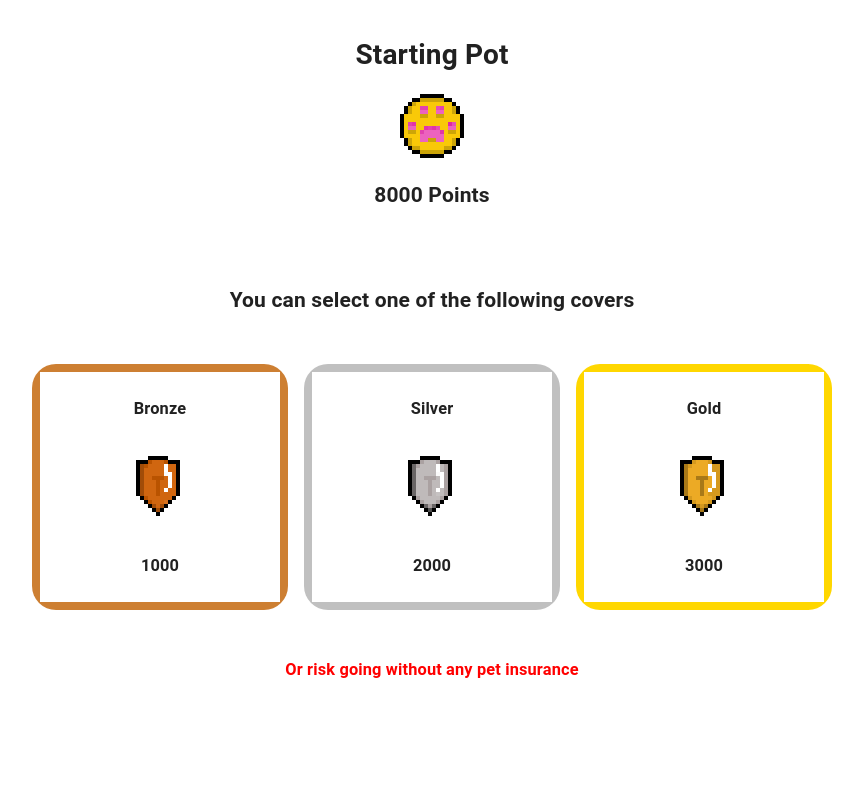
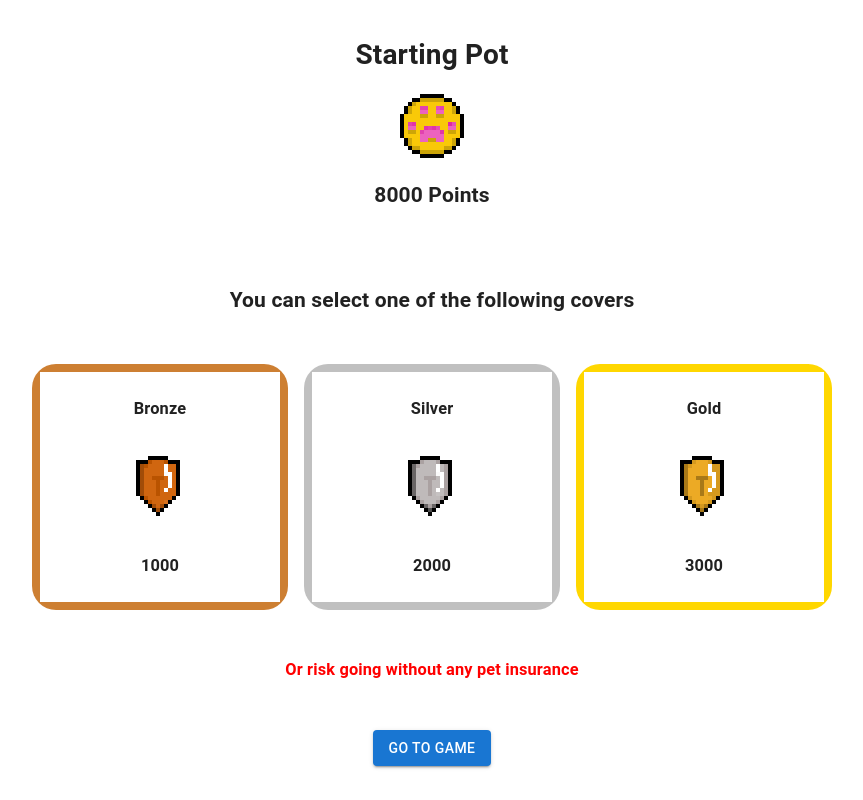
Before and after one commit to GJDteamOne/claw-and-order, a React (Create React App) app: page /starting-pot in a window 1280 px wide. Shown: the whole page, without its empty margins (208-1071 px from the left). Built offline with nearby package versions, Linux system fonts and the light colour scheme.

Commit message:
Add button to go to game

```diff
--- a/src/StartingPot.jsx
+++ b/src/StartingPot.jsx
@@ -2,12 +2,15 @@ import React, { useContext, useState } from 'react';
 import Box from '@mui/material/Box';
 import Paper from '@mui/material/Paper';
 import Stack from '@mui/material/Stack';
+import Button from '@mui/material/Button';
 import { styled } from '@mui/material/styles';
+import { useNavigate } from 'react-router-dom';
 import { GameContext } from './App';
 
 function StartingPot() {
   const { gameState, updateGameState } = useContext(GameContext);
   const [ selectedCoverType, setSelectedCoverType] = useState('');
+  const navigate = useNavigate();
 
   const handleClick = (selectedCover) => {
     updateGameState({
@@ -28,7 +31,11 @@ function StartingPot() {
         <Item>
           <h2>You can select one of the following covers</h2>
         </Item>
-        <Stack direction={{ xs: 'column', sm: 'row' }} spacing={2} justifyContent='center'>
+        <Stack
+          direction={{ xs: 'column', sm: 'row' }}
+          spacing={2}
+          justifyContent='center'
+        >
           <BronzeBox
             onClick={() => handleClick('bronze')}
             isSelectedType={selectedCoverType === 'bronze'}
@@ -59,6 +66,17 @@ function StartingPot() {
         <WarningText>
           <h3>Or risk going without any pet insurance</h3>
         </WarningText>
+        <Stack
+          direction={{ xs: 'column', sm: 'row' }}
+          spacing={2}
+          justifyContent='center'
+          sx={{ mb: 4 }}
+        >
+          <Button
+            variant='contained'
+            onClick={() => navigate('/game')}
+          >Go To Game</Button>
+        </Stack>
       </Stack>
     </Box>
   );
```
